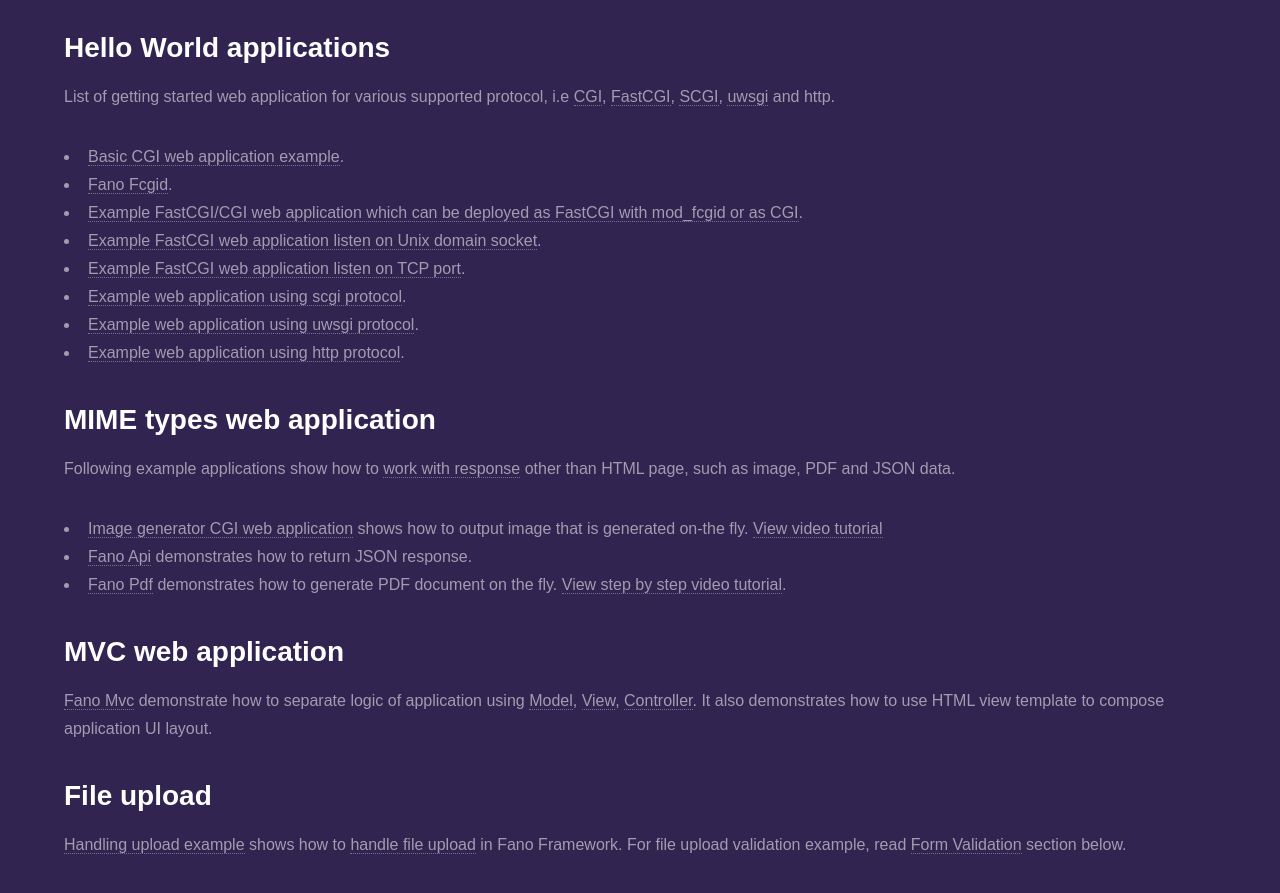
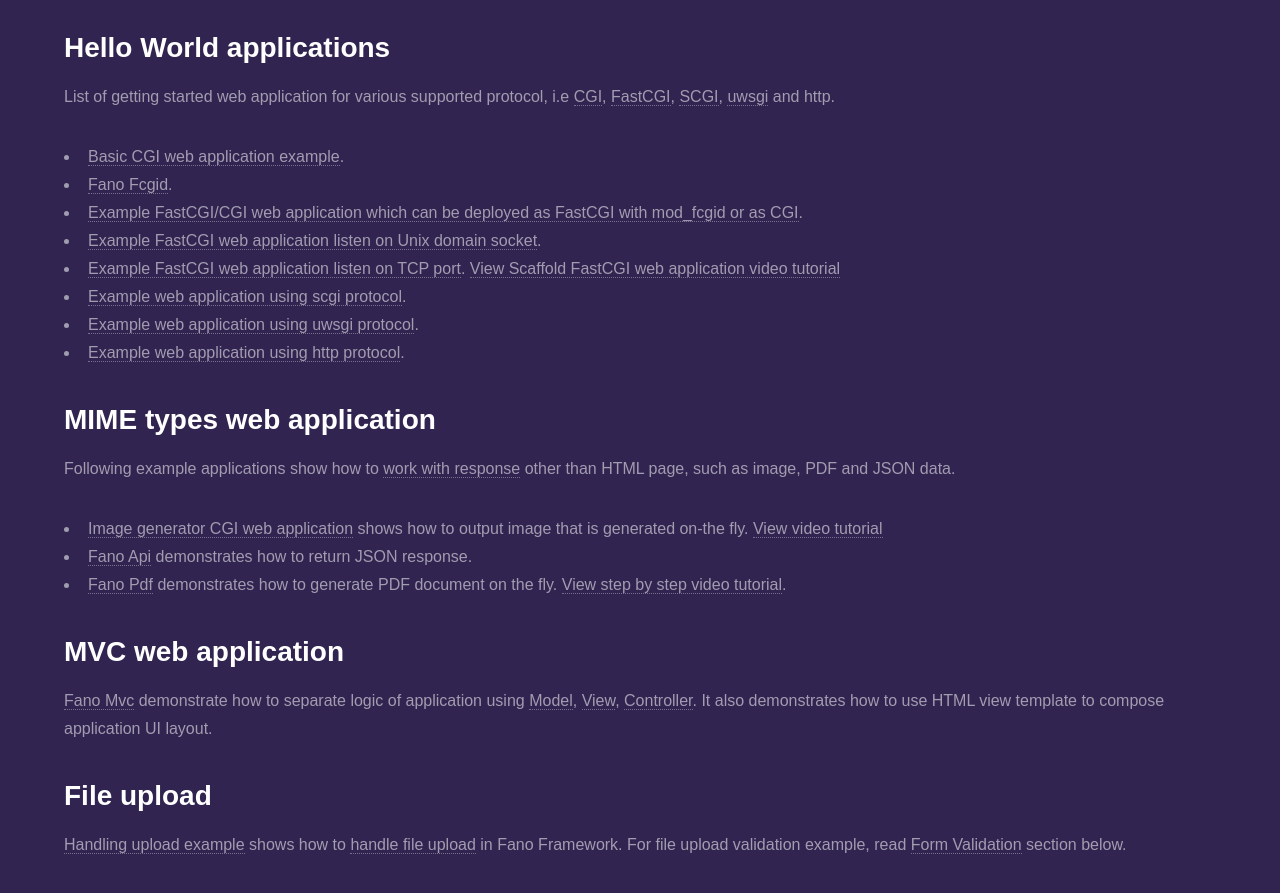
Before and after one commit to fanoframework/fanoframework.github.io, a Jekyll site: the page built from examples/index.md, in a window 1280 px wide and 900 px high, scrolled down 355 px. Shown: the top 893 px of the window. Built offline with Jekyll 4.4.1, drawn with Linux system fonts in a browser that asks for light colours; our own code applies the rules of GitHub Pages for plain Markdown files.

Commit message:
add view tutorial fastcgi link

```diff
--- a/examples/index.md
+++ b/examples/index.md
@@ -16,7 +16,7 @@
 - [Fano Fcgid](https://github.com/fanoframework/fano-fcgid).
 - [Example FastCGI/CGI web application which can be deployed as FastCGI with mod_fcgid or as CGI](https://github.com/fanoframework/fano-cgi-fcgi).
 - [Example FastCGI web application listen on Unix domain socket](https://github.com/fanoframework/fano-fcgi-unix).
-- [Example FastCGI web application listen on TCP port](https://github.com/fanoframework/fano-fastcgi).
+- [Example FastCGI web application listen on TCP port](https://github.com/fanoframework/fano-fastcgi). [View Scaffold FastCGI web application video tutorial](https://youtu.be/Z4Zmp-7Cqe4)
 - [Example web application using scgi protocol](https://github.com/fanoframework/fano-scgi).
 - [Example web application using uwsgi protocol](https://github.com/fanoframework/fano-uwsgi).
 - [Example web application using http protocol](https://github.com/fanoframework/fano-http).
```
